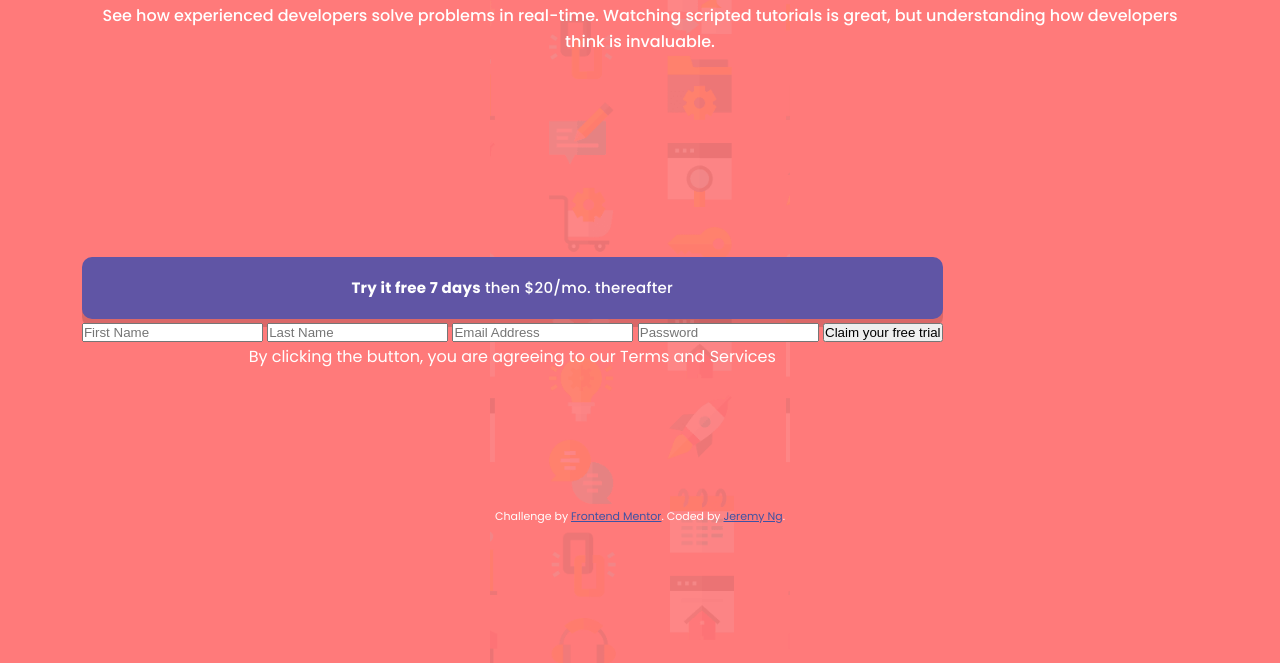
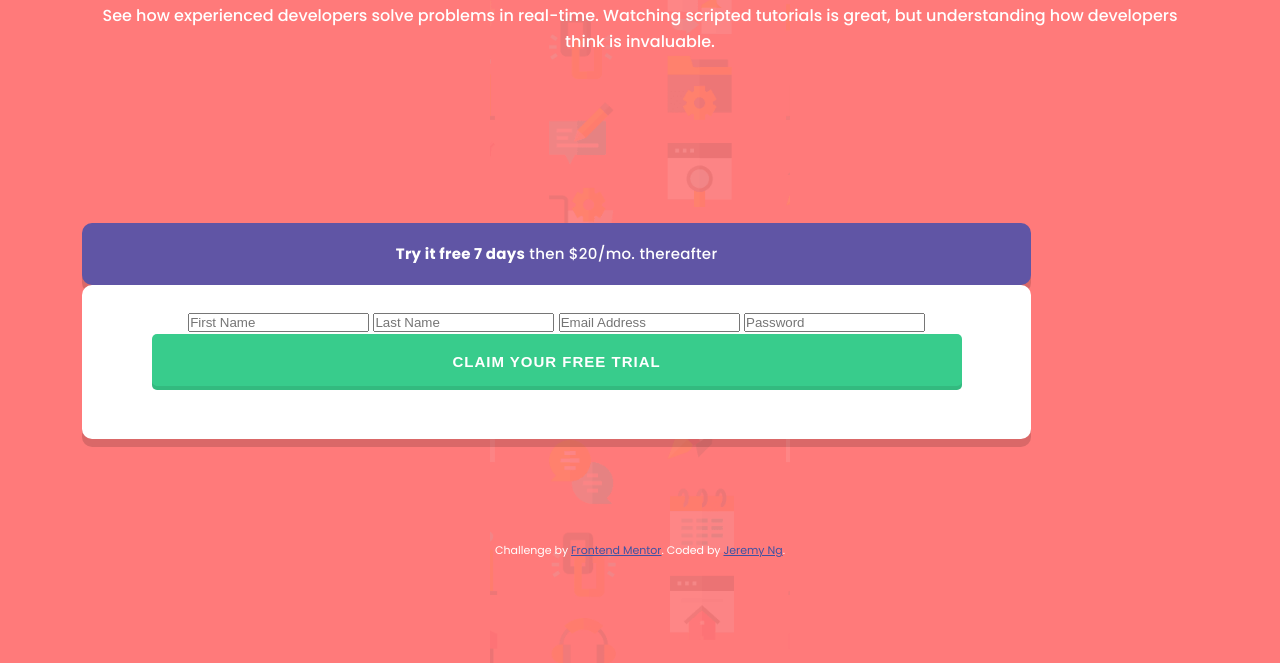
Before and after one commit to lanechanger/fem-sign-up-form-component, a plain HTML site: page index.html in a window 1280 px wide. Shown: the part 137-800 px from the top of the page. Drawn offline with Linux system fonts and the light colour scheme.

Commit message:
feat: added styling for button

```diff
--- a/app/scss/_layout.scss
+++ b/app/scss/_layout.scss
@@ -39,3 +39,11 @@
   margin-top: rem(64px);
   padding: rem(18px) 20.34%;
 }
+
+.register {
+  padding: rem(24px) 7.34%;
+
+  &__btn {
+    padding: rem(15px) 0;
+  }
+}
--- a/app/scss/_modules.scss
+++ b/app/scss/_modules.scss
@@ -15,10 +15,30 @@
 
 .promo {
   background-color: $blue;
-  box-shadow: 0px 8px 0px rgba(0, 0, 0, 0.14688);
-  border-radius: 10px;
+  box-shadow: 0px rem(8px) 0px rgba(0, 0, 0, 0.14688);
+  border-radius: rem(10px);
   font-weight: 500;
   font-size: rem(15px);
   line-height: calc(26/15);
   letter-spacing: rem(0.267857px);
 }
+
+.register {
+  background-color: white;
+  box-shadow: 0px rem(8px) 0px rgba(0, 0, 0, 0.14688);
+  border-radius: rem(10px);
+
+  &__btn {
+    font-weight: 600;
+    font-size: rem(15px);
+    line-height: calc(26/15);
+    letter-spacing: rem(1px);
+    color: white;
+    background-color: $green;
+    width: 100%;
+    box-shadow: inset 0px rem(-4px) 0px rgba(0, 0, 0, 0.0908818);
+    border-radius: rem(5px);
+    border: none;
+    text-transform: uppercase;
+  }
+}
--- a/index.html
+++ b/index.html
@@ -26,11 +26,12 @@
     <h2 class="promo"><strong>Try it free 7 days</strong> then $20/mo. thereafter</h2>
 
     <form class="register">
-      <input placeholder="First Name"></input>
-      <input placeholder="Last Name"></input>
-      <input placeholder="Email Address"></input>
-      <input placeholder="Password"></input>
-      <button>Claim your free trial</button>
+
+      <input id="first-name" placeholder="First Name"></input>
+      <input id="last-name" placeholder="Last Name"></input>
+      <input id="email" placeholder="Email Address"></input>
+      <input id="password" placeholder="Password"></input>
+      <button class="register__btn">Claim your free trial</button>
       <div>By clicking the button, you are agreeing to our <a>Terms and Services</a></div>
     </form>
   </main>
```
Also changed, not shown: dist/style.css, 1 other file.
